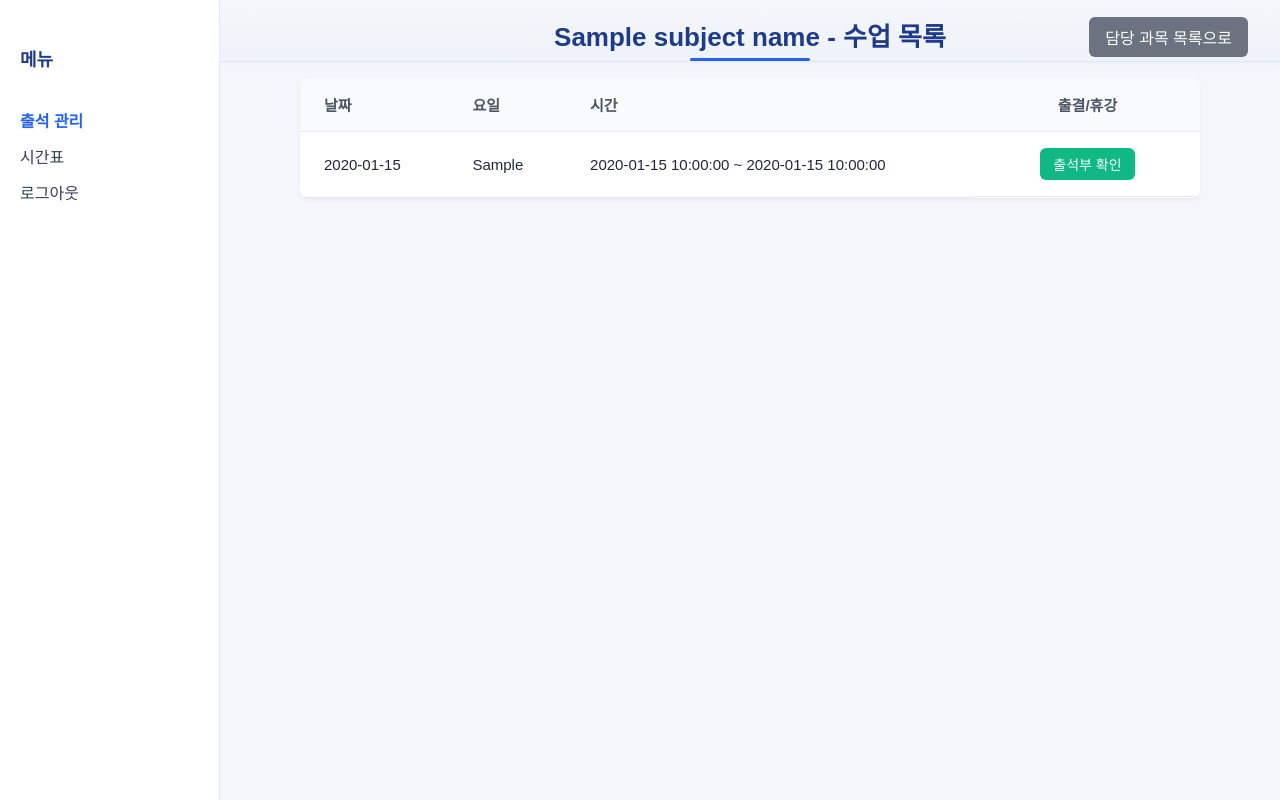
After one commit to riverm00n-03/database-assign-2025, a Flask app: template app/templates/professor/subject_sessions.html in a window 1280 px wide. The commit adds this page. Run offline with Flask 3, Linux system fonts and the light colour scheme; the template is opened without the code that fills it: most values are stand-ins (such as "Sample title", 1, 10 or a date in 2020); parts of the project's set-up code (start-up, migrations or seed data) failed here and were passed over; some web fonts are replaced.

Commit message:
교수페이지 구현중

```diff
--- a/app/admin.py
+++ b/app/admin.py
@@ -94,7 +94,7 @@ def test_database():
                 # 과목 스케줄 추가
                 print("과목 스케줄 데이터 삽입 중...")
                 cursor.execute("INSERT INTO subject_schedule (subject_id, day_of_week, start_time, end_time, location) VALUES (%s, %s, %s, %s, %s)",
-                              (1, "MON", "09:00:00", "10:30:00", "101호"))
+                              (1, "FRI", "09:00:00", "10:30:00", "101호"))
                 cursor.execute("INSERT INTO subject_schedule (subject_id, day_of_week, start_time, end_time, location) VALUES (%s, %s, %s, %s, %s)",
                               (1, "WED", "09:00:00", "10:30:00", "101호"))
                 cursor.execute("INSERT INTO subject_schedule (subject_id, day_of_week, start_time, end_time, location) VALUES (%s, %s, %s, %s, %s)",
--- a/app/static/professor.css
+++ b/app/static/professor.css
@@ -1,8 +1,8 @@
+/* --- lecture_list.html --- */
 .class-list {
     display: flex;
     flex-direction: column;
-    gap: 1.5rem;
-    margin-top: 2rem;
+    gap: 24px;
     width: 100%;
     max-width: 900px; /* 카드의 최대 너비 설정 */
     padding: 0 20px;
@@ -11,66 +11,238 @@
 
 .class-card {
     background-color: #fff;
-    border: 1px solid #e5e7eb;
     border-radius: 8px;
-    padding: 1.5rem 2rem; /* 내부 여백 증가 */
-    box-shadow: 0 1px 3px 0 rgb(0 0 0 / 0.1), 0 1px 2px -1px rgb(0 0 0 / 0.1);
+    box-shadow: 0 2px 4px rgba(0, 0, 0, 0.08);
+    overflow: hidden;
+    transition: box-shadow 0.3s ease;
+}
+
+.class-card:hover {
+    box-shadow: 0 4px 12px rgba(0, 0, 0, 0.12);
+}
+
+.card-header {
     display: flex;
     justify-content: space-between;
     align-items: center;
+    padding: 20px 24px;
+    border-bottom: 1px solid #e5e7eb;
 }
 
-
-.class-card h3 {
-    font-size: 1.25rem;
+.card-header h3 {
+    margin: 0;
+    font-size: 19px;
     font-weight: 600;
-    margin-top: 0;
-    margin-bottom: 1rem;
+    color: #111827;
 }
 
-.class-info {
-    display: flex;
-    flex-direction: column;
-    gap: 0.5rem;
+.location-info span {
+    font-size: 14px;
     color: #4b5563;
 }
 
-.class-info span {
+.card-actions {
+    padding: 20px 24px;
+    background-color: #f9fafb;
+    text-align: right;
+}
+
+.btn-manage {
+    display: inline-block;
+    background-color: #2563eb;
+    color: white;
+    padding: 10px 19px;
+    border-radius: 6px;
+    text-decoration: none;
+    font-weight: 500;
+    transition: background-color 0.2s ease;
+}
+
+.btn-manage:hover {
+    background-color: #1d4ed8;
+}
+
+.session-list-scrollable {
+    max-height: 300px; /* 스크롤이 생기는 최대 높이 */
+    overflow-y: auto;
+    border-top: 1px solid #e5e7eb;
+}
+
+.session-table-inline {
+    width: 100%;
+    border-collapse: collapse;
+}
+
+.session-table-inline td {
+    padding: 12px 20px;
+    border-bottom: 1px solid #f3f4f6;
+    font-size: 14px;
+    vertical-align: middle;
+}
+
+.session-table-inline tr:last-child td {
+    border-bottom: none;
+}
+
+.session-actions-inline {
+    text-align: right;
     display: flex;
+    gap: 8px;
+    justify-content: flex-end;
     align-items: center;
 }
 
-.class-info span::before {
-    content: '•';
-    margin-right: 0.5rem;
-    color: #9ca3af;
+/* 인라인 버튼들 크기 재조정 */
+.session-actions-inline .btn-view-att,
+.session-actions-inline .btn-cancel,
+.session-actions-inline .btn-uncancel {
+    padding: 5px 10px;
+    font-size: 13px;
 }
 
-.empty-message {
-    text-align: center;
-    color: #6b7280;
-    padding: 3rem;
-    background-color: #f9fafb;
-    border-radius: 8px;
+.session-actions-inline .status-cancelled {
+    padding: 5px 10px;
+    font-size: 13px;
+    margin-right: auto; /* '휴강' 텍스트를 왼쪽으로 밀착 */
 }
 
-
-.btn-manage {
-    display: inline-block;
-    padding: 0.6rem 1.2rem;
-    font-size: 0.9rem;
-    font-weight: 600;
-    text-decoration: none;
-    color: #fff;
-    background-color: #4360ff; /* login.css의 primary-color와 동일 */
-    border-radius: 8px;
-    transition: background-color 0.2s ease, transform 0.1s ease;
+/* --- subject_sessions.html --- */
+.header-content {
+    display: flex;
+    justify-content: space-between;
+    justify-content: center; /* 제목을 중앙으로 정렬 */
+    align-items: center;
+    width: 100%;
+    position: relative; /* 버튼을 절대 위치로 배치하기 위한 기준점 */
 }
 
-.btn-manage:hover {
-    background-color: #3147d8; /* login.css의 primary-dark-color와 동일 */
+.btn-back {
+    position: absolute; /* 헤더 내에서 자유롭게 위치 조정 */
+    right: 32px;
+    background-color: #6b7280;
+    color: white;
+    padding: 8px 16px;
+    border-radius: 6px;
+    text-decoration: none;
+    font-weight: 500;
+    transition: background-color 0.2s ease;
 }
 
-.btn-manage:active {
-    transform: translateY(1px);
+.btn-back:hover {
+    background-color: #4b5563;
 }
+
+.session-list-container {
+    background-color: #fff;
+    border-radius: 8px;
+    box-shadow: 0 2px 4px rgba(0, 0, 0, 0.05);
+    width: 100%; /* 부모 요소의 너비를 채움 */
+    max-width: 900px; /* 최대 너비를 900px로 제한 */
+    padding: 0; /* 내부 여백 제거 (테이블이 꽉 차도록) */
+    overflow: hidden; /* border-radius가 테이블에도 적용되도록 */
+}
+
+.session-table {
+    width: 100%;
+    border-collapse: collapse;
+    font-size: 15px;
+}
+
+.session-table th, .session-table td {
+    padding: 16px 24px;
+    text-align: left;
+    border-bottom: 1px solid #e5e7eb;
+}
+
+.session-table thead th {
+    background-color: #f9fafb;
+    color: #4b5563;
+    font-weight: 600;
+}
+
+.session-table .no-data {
+    text-align: center;
+    padding: 3rem;
+    color: #6b7280;
+}
+
+.btn-view-att {
+    display: inline-block;
+    background-color: #10b981;
+    color: white;
+    padding: 6px 13px;
+    font-size: 14px;
+    border-radius: 6px;
+    text-decoration: none;
+    font-weight: 500;
+    transition: background-color 0.2s ease;
+}
+
+.btn-view-att:hover {
+    background-color: #059669;
+}
+
+.session-actions {
+    text-align: center;
+    display: flex;
+    gap: 8px;
+    justify-content: center;
+    align-items: center;
+}
+
+.status-cancelled {
+    font-weight: 600;
+    color: #ef4444;
+    padding: 0.5rem 1rem;
+    background-color: #fee2e2;
+    border-radius: 6px;
+    display: inline-block;
+}
+
+.btn-cancel {
+    display: inline-block;
+    background-color: #f87171;
+    color: white;
+    padding: 6px 13px;
+    font-size: 14px;
+    border-radius: 6px;
+    text-decoration: none;
+    font-weight: 500;
+    transition: background-color 0.2s ease;
+}
+
+.btn-cancel:hover {
+    background-color: #dc2626;
+}
+
+.btn-view-att.disabled {
+    background-color: #d1d5db;
+    cursor: not-allowed;
+    pointer-events: none;
+}
+
+.btn-uncancel {
+    display: inline-block;
+    background-color: #6b7280;
+    color: white;
+    padding: 6px 13px;
+    font-size: 14px;
+    border-radius: 6px;
+    text-decoration: none;
+    font-weight: 500;
+    transition: background-color 0.2s ease;
+}
+
+.btn-uncancel:hover {
+    background-color: #4b5563;
+}
+
+/* subject_sessions.html의 '다음 수업' 강조 스타일 */
+.is_next_class {
+    background-color: #eff6ff; /* 연한 파란색 배경 */
+}
+
+.is_next_class td {
+    font-weight: 600;
+    color: #1d4ed8; /* 진한 파란색 텍스트 */
+}
--- a/app/static/time_table.css
+++ b/app/static/time_table.css
@@ -66,6 +66,7 @@ body {
     display: flex;
     flex-direction: column;
     overflow-x: hidden;
+    gap: 16px;
     background-color: #f3f6fa;
     min-width: 0; /* ✅ flexbox 축소 시 overflow 방지 */
 }
@@ -112,13 +113,13 @@ body {
 .main-content {
     flex-grow: 1;
     overflow-y: auto;
-    padding: 0;
+    padding-bottom: 32px;
     display: flex;
-    justify-content: center;
-    align-items: flex-start;
+    flex-direction: column; /* 자식 요소들을 수직으로 쌓음 */
+    align-items: center;   /* 자식 요소들을 수평 중앙에 배치 */
 }
 
-/* ============================
+/* ============================ㅉㅌ`
    시간표 컨테이너
 ============================ */
 .timetable-container {
--- a/app/templates/index.html
+++ b/app/templates/index.html
@@ -36,9 +36,8 @@
         ];
     } else if (userRole === "professor") { // 교직원 역할인 경우
         menuItems = [
-            { name: "오늘의 강의", url: "{{ url_for('professor.todays_classes') }}" },
+            { name: "출석 관리", url: "{{ url_for('professor.lecture_list') }}" },
             { name: "시간표", url: "{{ url_for('timetable.timetable') }}" },
-            { name: "휴강 등록", url: "#" },
             { name: "로그아웃", url: "{{ url_for('auth.logout') }}" }
         ];
     } else {
--- /dev/null
+++ b/app/templates/professor/subject_sessions.html
@@ -0,0 +1,112 @@
+<!DOCTYPE html>
+<html lang="ko">
+<head>
+    <meta charset="UTF-8">
+    <meta name="viewport" content="width=device-width, initial-scale=1.0">
+    <title>{{ subject_name }} - 수업 목록</title>
+    <link rel="stylesheet" href="{{ url_for('static', filename='time_table.css') }}">
+    <link rel="stylesheet" href="{{ url_for('static', filename='professor.css') }}">
+    <link rel="stylesheet" as="style" crossorigin
+          href="https://cdn.jsdelivr.net/gh/orioncactus/pretendard/dist/web/static/pretendard.css" />
+</head>
+<body>
+<div class="sidebar">
+    <h2 class="sidebar-title">메뉴</h2>
+    <ul id="menuList" class="menu-list"></ul>
+</div>
+
+<div class="content-area">
+    <header class="full-title-header">
+        <div class="header-content">
+            <h1 class="page-title">{{ subject_name }} - 수업 목록</h1>
+            <a href="{{ url_for('professor.lecture_list') }}" class="btn-back">담당 과목 목록으로</a>
+        </div>
+    </header>
+    <main class="main-content">
+        <div class="session-list-container">
+            <table class="session-table">
+                <thead>
+                    <tr>
+                        <th>날짜</th>
+                        <th>요일</th>
+                        <th>시간</th>
+                        <th style="width: 25%; text-align: center;">출결/휴강</th>
+                    </tr>
+                </thead>
+                <tbody>
+                    {% for session in sessions_info %}
+                    {# '다음 수업'에 is_next_class 클래스 추가 #}
+                    <tr class="{{ 'is_next_class' if session.is_next_class else '' }}" id="{{ 'next-class-anchor' if session.is_next_class else '' }}">
+                        <td>{{ session.class_date.strftime('%Y-%m-%d') }}</td>
+                        <td>{{ session.day_of_week }}</td>
+                        <td>{{ session.start_time }} ~ {{ session.end_time }}</td>
+                        <td class="session-actions">
+                            {% if session.is_cancelled %}
+                                <span class="status-cancelled">휴강</span>
+                                {# 미래의 휴강된 수업만 취소 가능 #}
+                                {% if session.class_date >= today %}
+                                    <a href="{{ url_for('professor.uncancel_session', session_id=session.session_id) }}"
+                                       class="btn-uncancel"
+                                       onclick="return confirm('휴강 처리를 취소하시겠습니까?');">휴강 취소</a>
+                                {% endif %}
+                            {% else %}
+                                {% if session.session_id %}
+                                    <a href="{{ url_for('professor.manage_attendance', session_id=session.session_id) }}" class="btn-view-att">출석부 확인</a>
+                                {% else %}
+                                    <!-- 아직 생성되지 않은 미래 수업 -->
+                                    <a href="#" class="btn-view-att disabled" aria-disabled="true" onclick="event.preventDefault(); alert('아직 진행되지 않은 수업입니다.');">출석부 확인</a>
+                                {% endif %}
+                                {# 미래의 수업만 휴강 가능 #}
+                                {% if session.class_date >= today %}
+                                    <a href="{{ url_for('professor.cancel_session', schedule_id=session.schedule_id, class_date=session.class_date.strftime('%Y-%m-%d')) }}"
+                                       class="btn-cancel"
+                                       onclick="return confirm('정말로 이 수업을 휴강 처리하시겠습니까?');">휴강 처리</a>
+                                {% endif %}
+                            {% endif %}
+                        </td>
+                    </tr>
+                    {% else %}
+                    <tr>
+                        <td colspan="4" class="no-data">수업 정보가 없습니다.</td>
+                    </tr>
+                    {% endfor %}
+                </tbody>
+            </table>
+        </div>
+    </main>
+</div>
+
+<script>
+    const userRole = "{{ role }}";
+    const menuList = document.getElementById("menuList");
+    let menuItems = [
+        { name: "출석 관리", url: "{{ url_for('professor.lecture_list') }}" },
+        { name: "시간표", url: "{{ url_for('timetable.timetable') }}" },
+        { name: "로그아웃", url: "{{ url_for('auth.logout') }}" }
+    ];
+
+    menuItems.forEach(item => {
+        const li = document.createElement("li");
+        const link = document.createElement("a");
+        link.href = item.url;
+        link.textContent = item.name;
+
+        // '출석 관리' 메뉴를 항상 활성화된 것처럼 보이게 함
+        if (item.name === "출석 관리") {
+            link.style.color = "#2563eb";
+            link.style.fontWeight = "700";
+        }
+        li.appendChild(link);
+        menuList.appendChild(li);
+    });
+
+    // 페이지 로드 시 '다음 수업' 위치로 스크롤
+    document.addEventListener('DOMContentLoaded', (event) => {
+        const nextClassAnchor = document.getElementById('next-class-anchor');
+        if (nextClassAnchor) {
+            nextClassAnchor.scrollIntoView({ behavior: 'smooth', block: 'center' });
+        }
+    });
+</script>
+</body>
+</html>
--- a/app/templates/time_table.html
+++ b/app/templates/time_table.html
@@ -92,9 +92,8 @@
         ];
     } else if (userRole === "professor") {
          menuItems = [
-            { name: "오늘의 강의", url: "{{ url_for('professor.todays_classes') }}" },
+            { name: "출석 관리", url: "{{ url_for('professor.lecture_list') }}" },
             { name: "시간표", url: "{{ url_for('timetable.timetable') }}" },
-            { name: "휴강 등록", url: "#" },
             { name: "로그아웃", url: "{{ url_for('auth.logout') }}" }
         ];
     }
```
Also changed, not shown: app/routes/professor_routes.py (+183 -77 lines), app/static/manage_attendance.css (+4 -4 lines), app/templates/professor/lecture_list.html (renamed from app/templates/todays_classes.html, +11 -16 lines), app/templates/professor/manage_attendance.html (renamed from app/templates/manage_attendance.html, +2 -5 lines).
